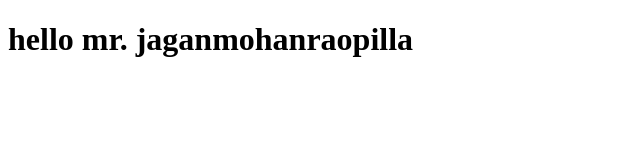
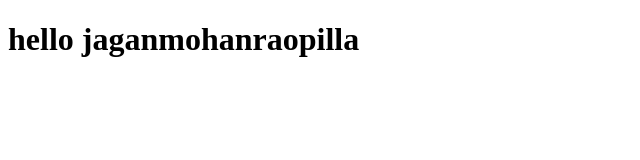
Before and after one commit to jaganmohanraopilla/freshersbatch-oct16, a plain HTML site: page index.html/index.html in a window 1280 px wide. Shown: the whole page, without its empty margins (0-640 px from the left). Drawn offline with Linux system fonts and the light colour scheme.

Commit message:
committing minor changed html file

```diff
--- a/index.html/index.html
+++ b/index.html/index.html
@@ -4,7 +4,7 @@
 	<title>jaganmohanraopilla</title>
 </head>
 <body>
-	<h1>hello mr. jaganmohanraopilla</h1>
+	<h1>hello  jaganmohanraopilla</h1>
 
 </body>
 </html>
```
